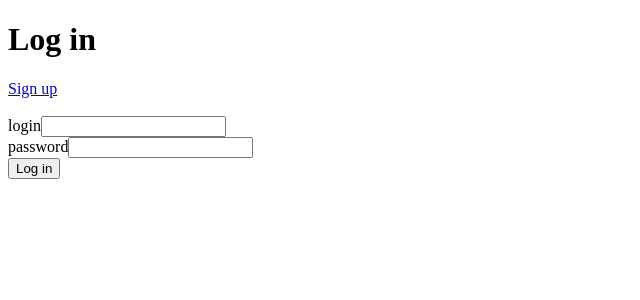
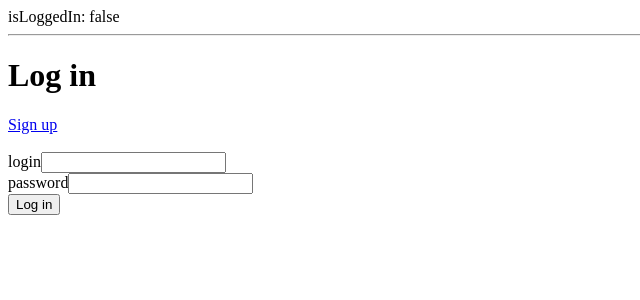
Before and after one commit to filippietruszynski/furtive-web, a React app: page /login in a window 1280 px wide. Shown: the top 300 px of the page, without its empty margins (0-640 px from the left). Built offline with nearby package versions, Linux system fonts and the light colour scheme.

Commit message:
feat: fix logOut dispatch

```diff
--- a/src/App.tsx
+++ b/src/App.tsx
@@ -21,6 +21,10 @@ const App: React.FC = () => {
   };
 
   return (
+    <>
+      <span>isLoggedIn: {isLoggedIn ? "true" : "false"}</span>
+      <hr />
+
       <Switch>
         <Route path="/" component={LandingPage} exact={true} />
         <ProtectedRoute
@@ -32,6 +36,7 @@ const App: React.FC = () => {
         <Route path="/signup" component={SignUp} />
         <Route path="*" component={NotFound} />
       </Switch>
+    </>
   );
 };
 
--- a/src/views/Chat/Chat.tsx
+++ b/src/views/Chat/Chat.tsx
@@ -1,10 +1,13 @@
 import React from "react";
+import { useDispatch } from "react-redux";
 
 import { logOut } from "../../store/services/auth.services";
 
 const Chat: React.FC = () => {
+  const dispatch = useDispatch();
+
   const handleLogOut = () => {
-    logOut();
+    dispatch(logOut());
   };
   return (
     <>
```
Lines whose indentation alone changed are shown as unchanged.
